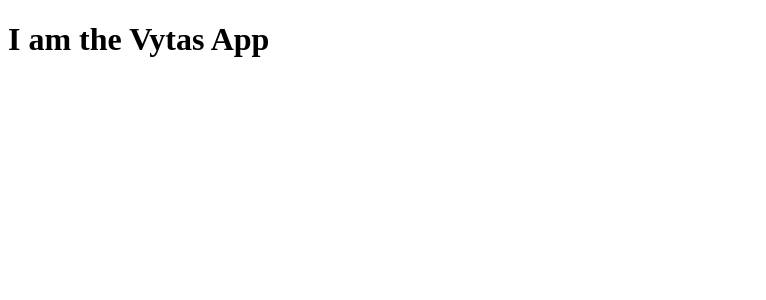
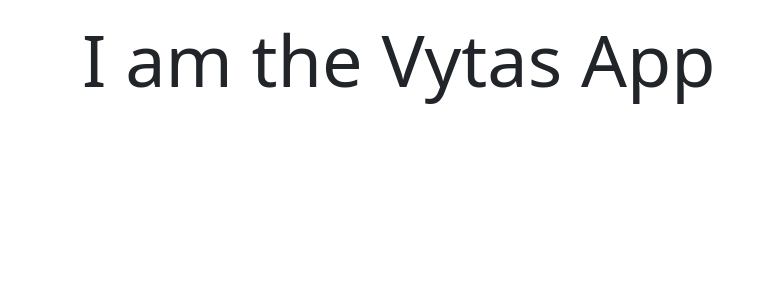
Before and after one commit to MariusCodeAcademy/type19_03_react_loops_cond_map_filter, a React (Vite) app: page / in a window 1280 px wide. Shown: the top 300 px of the page, without its empty margins (0-766 px from the left). Built offline with nearby package versions, Linux system fonts and the light colour scheme.

Commit message:
bootrstrap

```diff
--- a/package.json
+++ b/package.json
@@ -11,6 +11,7 @@
     "preview": "vite preview"
   },
   "dependencies": {
+    "bootstrap": "^5.3.2",
     "react": "^18.2.0",
     "react-dom": "^18.2.0"
   },
--- a/src/App.jsx
+++ b/src/App.jsx
@@ -2,8 +2,8 @@ import './style/App.css';
 
 export default function App() {
   return (
-    <div>
-      <h1>I am the Vytas App</h1>
+    <div className='container'>
+      <h1 className='display-2 mt-3'>I am the Vytas App</h1>
     </div>
   );
 }
--- a/src/main.jsx
+++ b/src/main.jsx
@@ -1,6 +1,8 @@
 // import React from 'react';
 import ReactDOM from 'react-dom/client';
 import App from './App.jsx';
+
+import 'bootstrap/dist/css/bootstrap.css';
 
 ReactDOM.createRoot(document.getElementById('root')).render(
   // <React.StrictMode>
```
Also changed, not shown: 1 other file (tests, documents, lock files or other folders).
